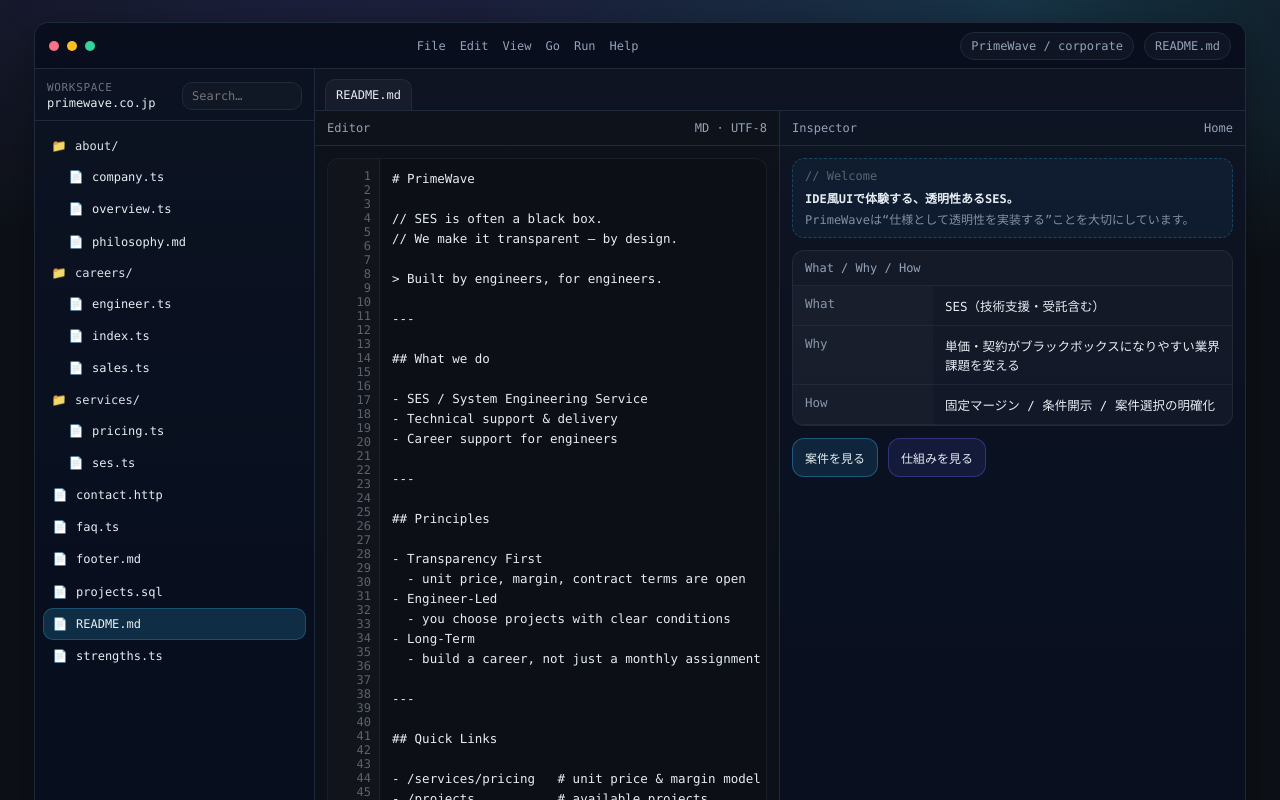
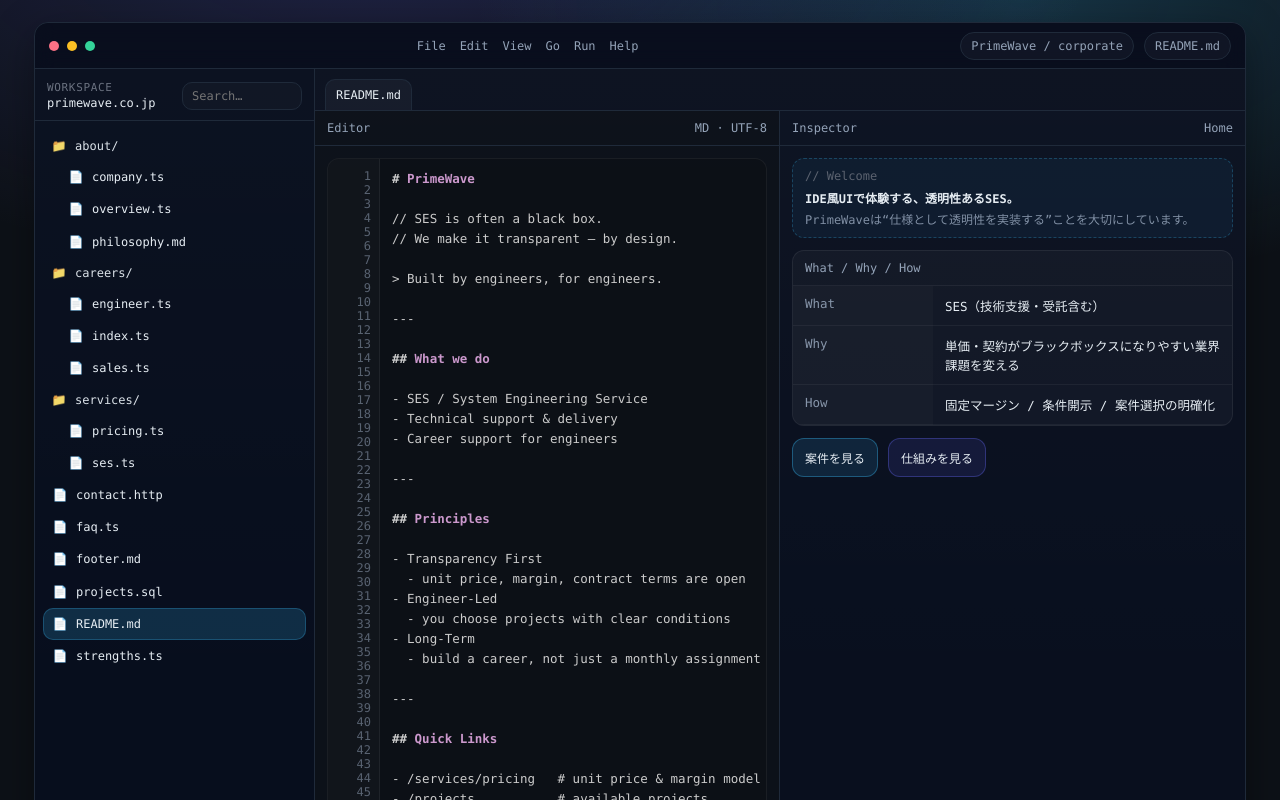
Before and after one commit to 8yabusa/primewave-ide, a Next.js app: page / in a window 1280 px wide. Shown: the top 800 px of the page. Built offline with nearby package versions, Linux system fonts and the light colour scheme.

Commit message:
コードの色付け追加

```diff
--- a/package.json
+++ b/package.json
@@ -10,12 +10,15 @@
   },
   "dependencies": {
     "next": "16.1.1",
+    "prismjs": "^1.30.0",
     "react": "19.2.3",
-    "react-dom": "19.2.3"
+    "react-dom": "19.2.3",
+    "shiki": "^3.20.0"
   },
   "devDependencies": {
     "@tailwindcss/postcss": "^4",
     "@types/node": "^20",
+    "@types/prismjs": "^1.26.5",
     "@types/react": "^19",
     "@types/react-dom": "^19",
     "babel-plugin-react-compiler": "1.0.0",
--- a/src/components/CodeViewer.tsx
+++ b/src/components/CodeViewer.tsx
@@ -1,5 +1,46 @@
-export default function CodeViewer({ code }: { code: string }) {
-  const lines = code.replace(/\n$/, "").split("\n");
+// src/components/CodeViewer.tsx
+"use client";
+
+import { useEffect, useMemo, useRef } from "react";
+import Prism from "prismjs";
+
+// 必要な言語を読み込み（使うものだけ）
+import "prismjs/components/prism-typescript";
+import "prismjs/components/prism-sql";
+import "prismjs/components/prism-markdown";
+import "prismjs/components/prism-bash";
+
+// テーマCSS（後で自作してもOK）
+import "prismjs/themes/prism-tomorrow.css";
+
+import type { Lang } from "@/lib/types";
+
+export default function CodeViewer({ code, language }: { code: string; language: Lang }) {
+  const ref = useRef<HTMLPreElement | null>(null);
+
+  const prismLang = useMemo(() => {
+    switch (language) {
+      case "ts":
+        return "typescript";
+      case "sql":
+        return "sql";
+      case "md":
+        return "markdown";
+      case "http":
+        // httpはprism標準だと弱いのでbash扱いで雰囲気
+        return "bash";
+      default:
+        return "clike";
+    }
+  }, [language]);
+
+  const lines = useMemo(() => code.replace(/\n$/, "").split("\n"), [code]);
+
+  useEffect(() => {
+    if (!ref.current) return;
+    Prism.highlightAllUnder(ref.current);
+  }, [code, prismLang]);
+
   return (
     <div
       style={{
@@ -11,6 +52,7 @@
         background: "rgba(13,17,23,.85)",
       }}
     >
+      {/* 行番号 */}
       <div
         style={{
           background: "rgba(255,255,255,.02)",
@@ -26,20 +68,32 @@
       >
         {lines.map((_, i) => String(i + 1).padStart(2, " ") + "\n")}
       </div>
+
+      {/* Prism */}
       <pre
+        ref={ref}
         style={{
           margin: 0,
           padding: "10px 12px",
+          overflow: "auto",
+          background: "transparent",
           fontFamily: "var(--mono)",
           fontSize: 12.5,
           lineHeight: 1.6,
-          color: "var(--text)",
-          overflow: "auto",
-          whiteSpace: "pre",
         }}
       >
-        {code}
+        <code className={`language-${prismLang}`}>{code}</code>
       </pre>
+
+      {/* Prismテーマの背景を透明に寄せる（IDE側の背景を活かす） */}
+      <style jsx global>{`
+        pre[class*="language-"] {
+          background: transparent !important;
+        }
+        code[class*="language-"] {
+          font-family: var(--mono) !important;
+        }
+      `}</style>
     </div>
   );
 }
--- a/src/components/SplitPane.tsx
+++ b/src/components/SplitPane.tsx
@@ -11,7 +11,7 @@
           <div>{page.language.toUpperCase()} · UTF-8</div>
         </div>
         <div style={{ padding: 12, height: "calc(100% - 42px)", overflow: "auto" }}>
-          <CodeViewer code={page.leftCode} />
+          <CodeViewer code={page.leftCode} language={page.language} />
         </div>
       </div>
 
```
Also changed, not shown: 1 other file (tests, documents, lock files or other folders).
